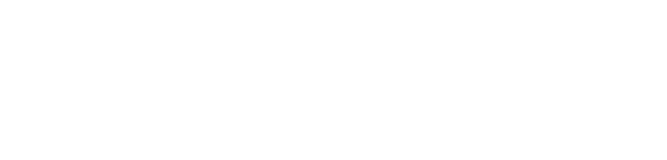
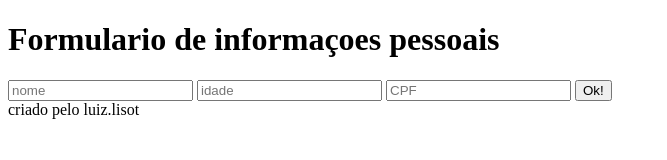
Before and after one commit to jalisot/webprogramCCA, a plain HTML site: page index.html in a window 1280 px wide. Shown: the whole page, without its empty margins (0-667 px from the left). Drawn offline with Linux system fonts and the light colour scheme.

Commit message:
Alteraçao e adicionar o css

```diff
--- a/index.html
+++ b/index.html
@@ -1,11 +1,17 @@
 <!DOCTYPE html>
-<html lang="en">
+<html lang="pt-br">
 <head>
     <meta charset="UTF-8">
     <meta name="viewport" content="width=device-width, initial-scale=1.0">
-    <title>Document</title>
+    <title>Programação Web Turma A CC</title>
 </head>
 <body>
+    <h1>Formulario de informaçoes pessoais</h1>
+    <input type="text" placeholder="nome">
+    <input type="number" placeholder="idade">
+    <input type="text" placeholder="CPF">
+    <button>Ok!</button>
+    <footer>criado pelo luiz.lisot</footer>
 
 </body>
 </html>
```
Also changed, not shown: estilo.css (added).
